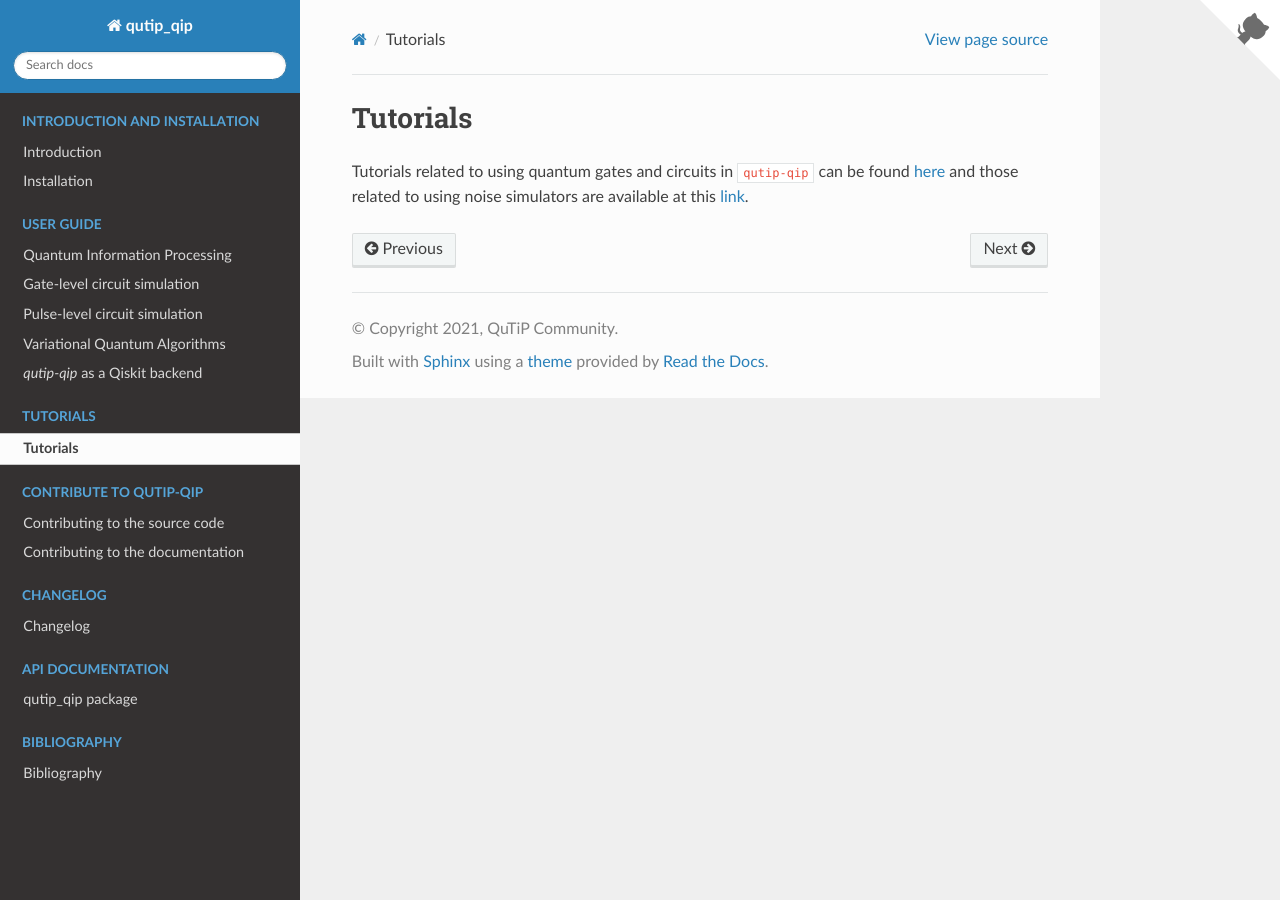
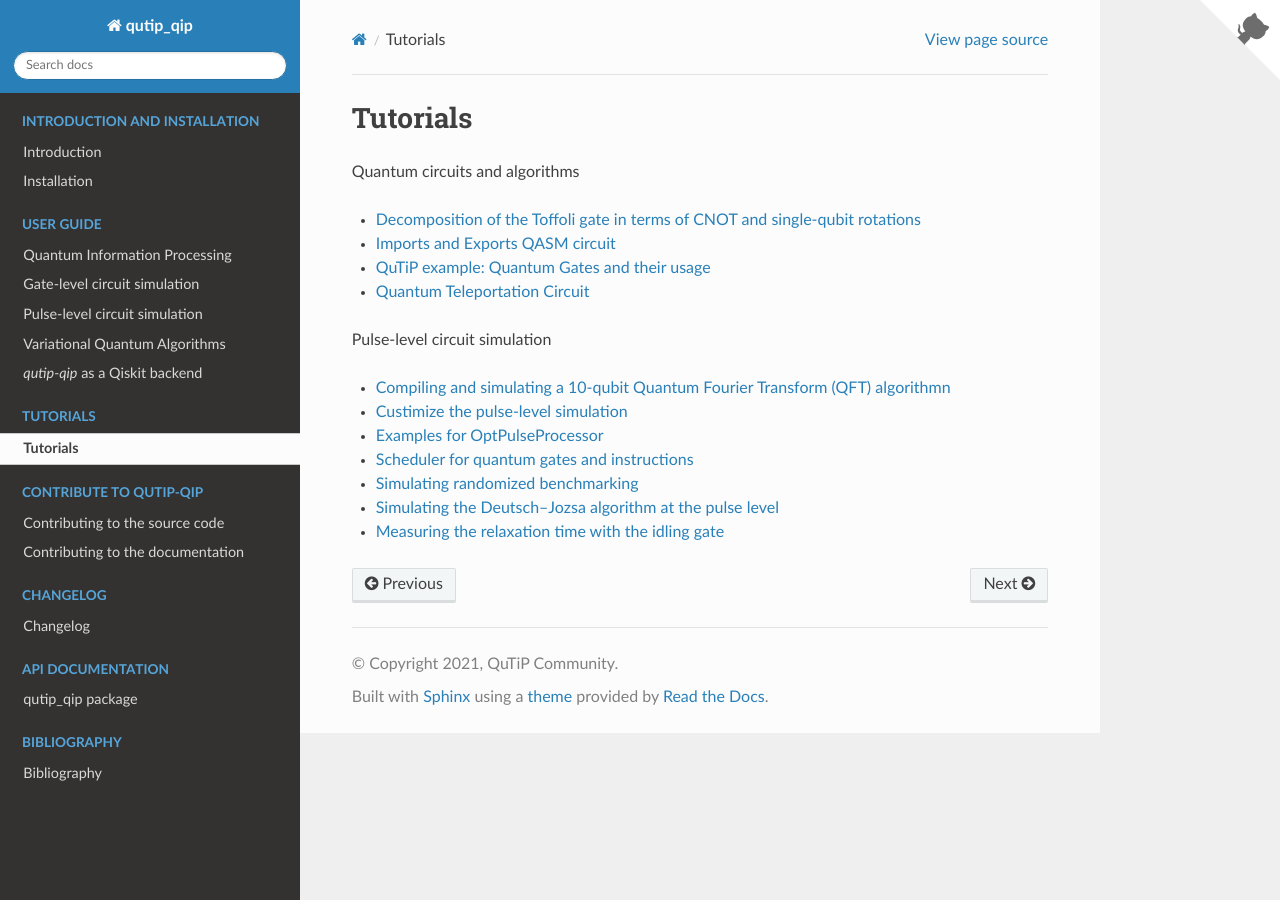
Before and after one commit to qutip/qutip-qip, a Sphinx documentation site: the page built from doc/source/tutorials.rst, in a window 1280 px wide. Built offline with Sphinx 7.4.7 and the Read the Docs theme 2.0.0, drawn with Linux system fonts in a browser that asks for light colours.

Commit message:
new links added

```diff
--- a/doc/requirements.txt
+++ b/doc/requirements.txt
@@ -8,7 +8,7 @@ readthedocs-sphinx-search==0.1.2
 numpydoc==1.4.0
 matplotlib==3.5.2
 docutils==0.17.1
-sphinxcontrib-bibtex==2.4.2
+sphinxcontrib.bibtex==2.4.2
 pyqir-generator==0.6.2
 pyqir-parser==0.6.2
 qiskit==0.37.2
--- a/doc/source/tutorials.rst
+++ b/doc/source/tutorials.rst
@@ -4,7 +4,19 @@
 Tutorials
 ************
 
-Tutorials related to using quantum gates and circuits in ``qutip-qip`` can be
-found `here <https://qutip.org/tutorials#quantum-information-processing>`_ and
-those related to using noise simulators are available at this
-`link <https://qutip.org/tutorials#nisq>`_.
+Quantum circuits and algorithms
+
+- `Decomposition of the Toffoli gate in terms of CNOT and single-qubit rotations <https://nbviewer.org/urls/qutip.org/qutip-tutorials/tutorials-v4/quantum-circuits/qip-toffoli-cnot.ipynb>`_
+- `Imports and Exports QASM circuit <https://nbviewer.org/urls/qutip.org/qutip-tutorials/tutorials-v4/quantum-circuits/qasm.ipynb>`_
+- `QuTiP example: Quantum Gates and their usage <https://nbviewer.org/urls/qutip.org/qutip-tutorials/tutorials-v4/quantum-circuits/quantum-gates.ipynb>`_
+- `Quantum Teleportation Circuit <https://nbviewer.org/urls/qutip.org/qutip-tutorials/tutorials-v4/quantum-circuits/teleportation.ipynb>`_
+
+Pulse-level circuit simulation
+
+- `Compiling and simulating a 10-qubit Quantum Fourier Transform (QFT) algorithmn <https://nbviewer.org/urls/qutip.org/qutip-tutorials/tutorials-v4/pulse-level-circuit-simulation/qip-10-qubit-QFT-algorithm.ipynb>`_
+- `Custimize the pulse-level simulation <https://nbviewer.org/urls/qutip.org/qutip-tutorials/tutorials-v4/pulse-level-circuit-simulation/qip-customize-device.ipynb>`_
+- `Examples for OptPulseProcessor <https://nbviewer.org/urls/qutip.org/qutip-tutorials/tutorials-v4/pulse-level-circuit-simulation/qip-optpulseprocessor.ipynb>`_
+- `Scheduler for quantum gates and instructions <https://nbviewer.org/urls/qutip.org/qutip-tutorials/tutorials-v4/pulse-level-circuit-simulation/qip-scheduler.ipynb>`_
+- `Simulating randomized benchmarking <https://nbviewer.org/urls/qutip.org/qutip-tutorials/tutorials-v4/pulse-level-circuit-simulation/qip-randomized-benchmarking.ipynb>`_
+- `Simulating the Deutsch–Jozsa algorithm at the pulse level <https://nbviewer.org/urls/qutip.org/qutip-tutorials/tutorials-v4/pulse-level-circuit-simulation/qip-processor-DJ-algorithm.ipynb>`_
+- `Measuring the relaxation time with the idling gate <https://nbviewer.org/urls/qutip.org/qutip-tutorials/tutorials-v4/pulse-level-circuit-simulation/qip-relaxation-measurement-with-the-idling-gate.ipynb>`_
```
